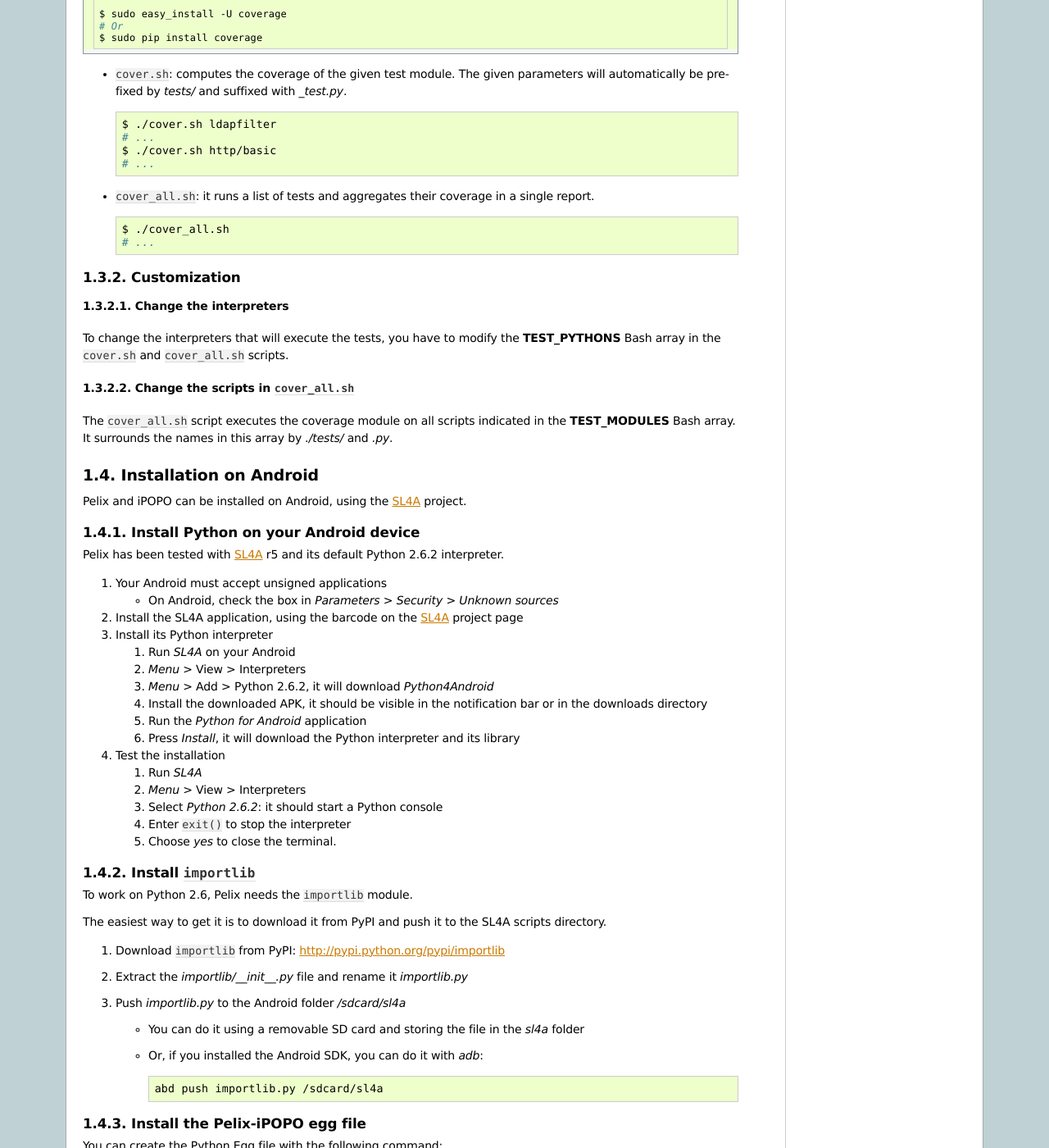
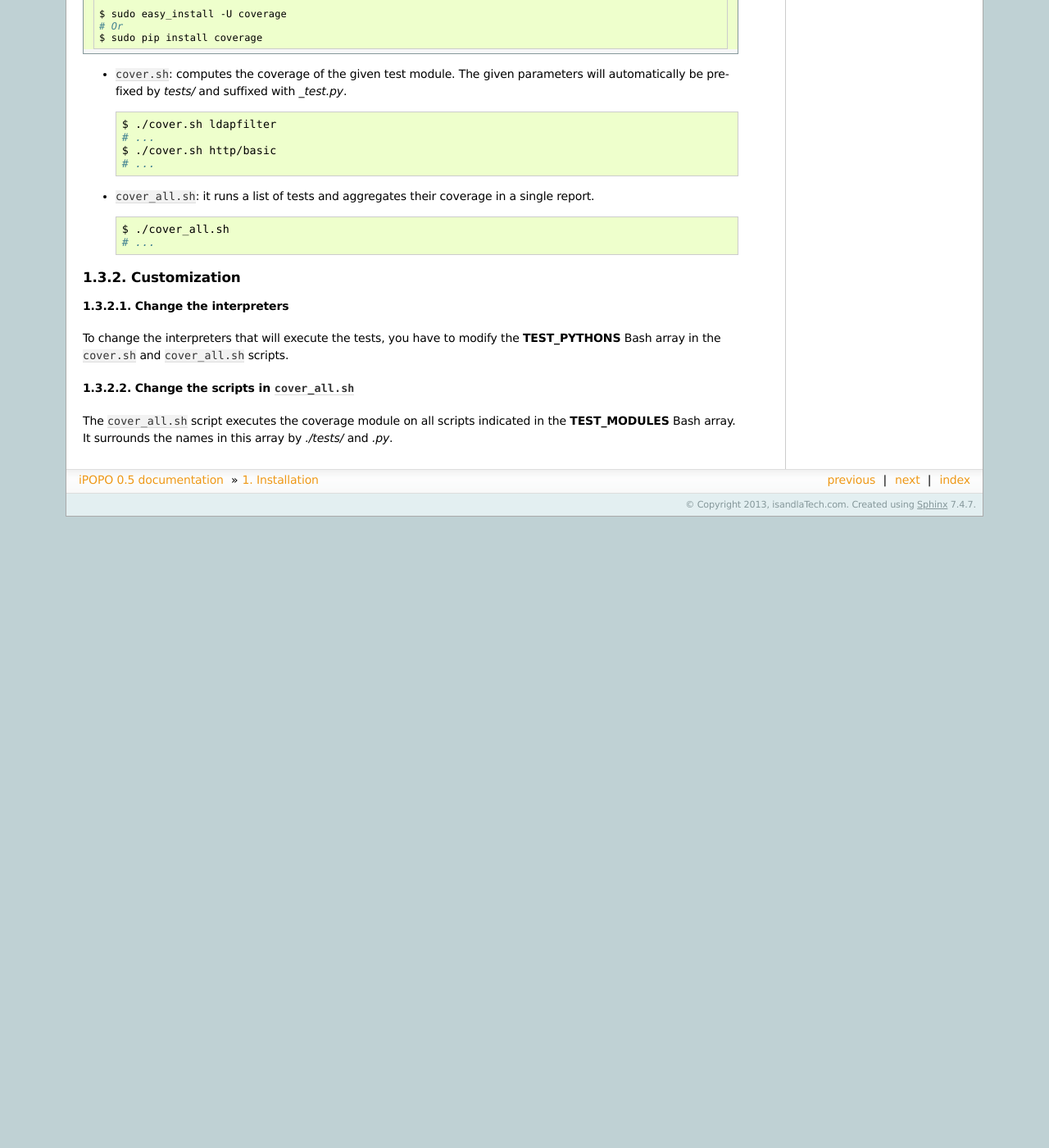
Before and after one commit to tcalmant/ipopo, a Sphinx documentation site: the page built from website-ipopo/source/content/install.rst, in a window 1280 px wide and 1400 px high, scrolled down 1944 px. Shown: the whole window at 82% size. Built offline with Sphinx 7.4.7, drawn with Linux system fonts in a browser that asks for light colours; after the commit the page ends 2574 px from its top, so only the background shows below that; some of the changed text lies outside the part shown.

Commit message:
Website: New pages
* Android part moved in a new file
  * Added a word on Kivy

* Release notes page added

```diff
--- a/website-ipopo/source/content/install.rst
+++ b/website-ipopo/source/content/install.rst
@@ -1,7 +1,4 @@
 .. Installation
-
-.. |SL4A| replace:: SL4A
-.. _SL4A: http://code.google.com/p/android-scripting/
 
 Installation
 ############
@@ -193,113 +190,3 @@
 The ``cover_all.sh`` script executes the coverage module on all scripts
 indicated in the **TEST_MODULES** Bash array.
 It surrounds the names in this array by *./tests/* and *.py*.
-
-
-Installation on Android
-***********************
-
-Pelix and iPOPO can be installed on Android, using the |SL4A|_ project.
-
-Install Python on your Android device
-=====================================
-
-Pelix has been tested with |SL4A|_ r5 and its default Python 2.6.2 interpreter.
-
-#. Your Android must accept unsigned applications
-
-   * On Android, check the box in *Parameters > Security > Unknown sources*
-
-#. Install the SL4A application, using the barcode on the |SL4A|_ project page
-#. Install its Python interpreter
-
-   #. Run *SL4A* on your Android
-   #. *Menu* > View > Interpreters
-   #. *Menu* > Add > Python 2.6.2, it will download *Python4Android*
-   #. Install the downloaded APK, it should be visible in the notification bar
-      or in the downloads directory
-   #. Run the *Python for Android* application
-   #. Press *Install*, it will download the Python interpreter and its library
-
-#. Test the installation
-
-   #. Run *SL4A*
-   #. *Menu* > View > Interpreters
-   #. Select *Python 2.6.2*: it should start a Python console
-   #. Enter ``exit()`` to stop the interpreter
-   #. Choose *yes* to close the terminal.
-
-
-Install ``importlib``
-=====================
-
-To work on Python 2.6, Pelix needs the ``importlib`` module.
-
-The easiest way to get it is to download it from PyPI and push it to the SL4A
-scripts directory.
-
-#. Download ``importlib`` from PyPI: `<http://pypi.python.org/pypi/importlib>`_
-#. Extract the *importlib/__init__.py* file and rename it *importlib.py*
-#. Push *importlib.py* to the Android folder */sdcard/sl4a*
-
-   * You can do it using a removable SD card and storing the file in
-     the *sl4a* folder
-
-   * Or, if you installed the Android SDK, you can do it with *adb*:
-
-     .. code-block:: bash
-
-        abd push importlib.py /sdcard/sl4a
-
-
-Install the Pelix-iPOPO egg file
-================================
-
-You can create the Python Egg file with the following command:
-
-.. code-block:: bash
-
-   python setup.py bdist_egg
-
-
-.. note:: You will need the setuptools package for this to work:
-
-   .. code-block:: bash
-
-      $ easy_install -U setuptools
-
-
-The egg file will be created in the *dist* directory, and you will need to push
-it in the download folder of your Android, namely */sdcard/download*
-(using *adb* or copying it on a removable SD card):
-
-.. code-block:: bash
-
-   # Using adb
-   adb push dist/iPOPO-0.5-py2.6.egg /sdcard/download
-
-
-Finally, you'll have to install the egg file with *Python4Android*:
-
-#. Run the *Python for Android* application
-#. Press *Import Modules*
-#. Select *iPOPO-0.5-py2.6.egg*
-
-.. _test_android:
-
-Test the Android installation
-=============================
-
-Start a Python interpreter from SL4A and type the following commands:
-
-.. code-block:: python
-
-   # Start a framework
-   import pelix.framework
-   framework = pelix.framework.FrameworkFactory.get_framework()
-   framework.start()
-
-   # Install & start iPOPO
-   context = framework.get_bundle_context()
-   context.install_bundle('pelix.ipopo.core').start()
-
-   # ... iPOPO is ready, see the tutorials to write your components
```
Also changed, not shown: website-ipopo/source/content/android.rst (added, +196 -0 lines), website-ipopo/source/content/release_notes.rst (added, +77 -0 lines), website-ipopo/source/index.rst (+17 -2 lines).
